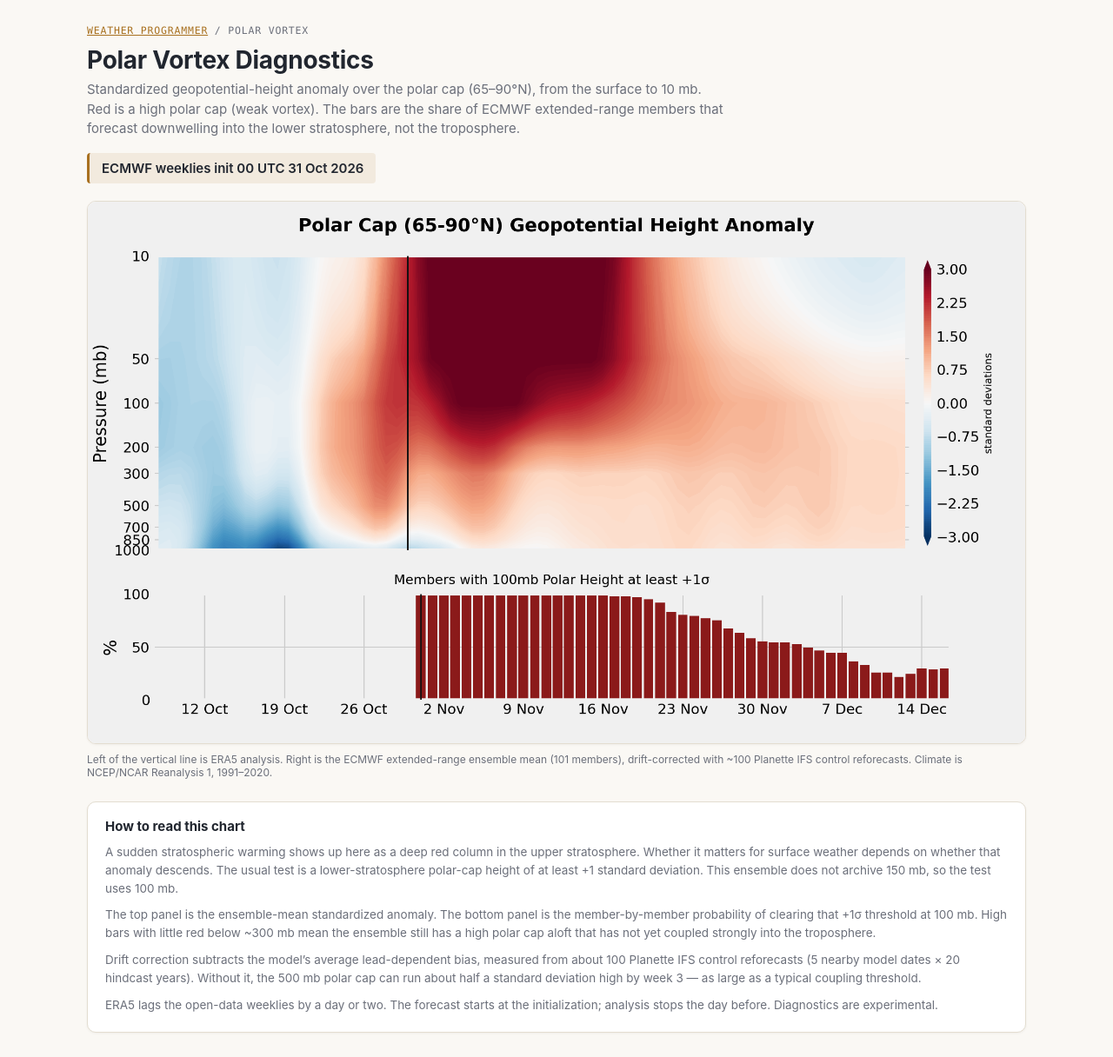
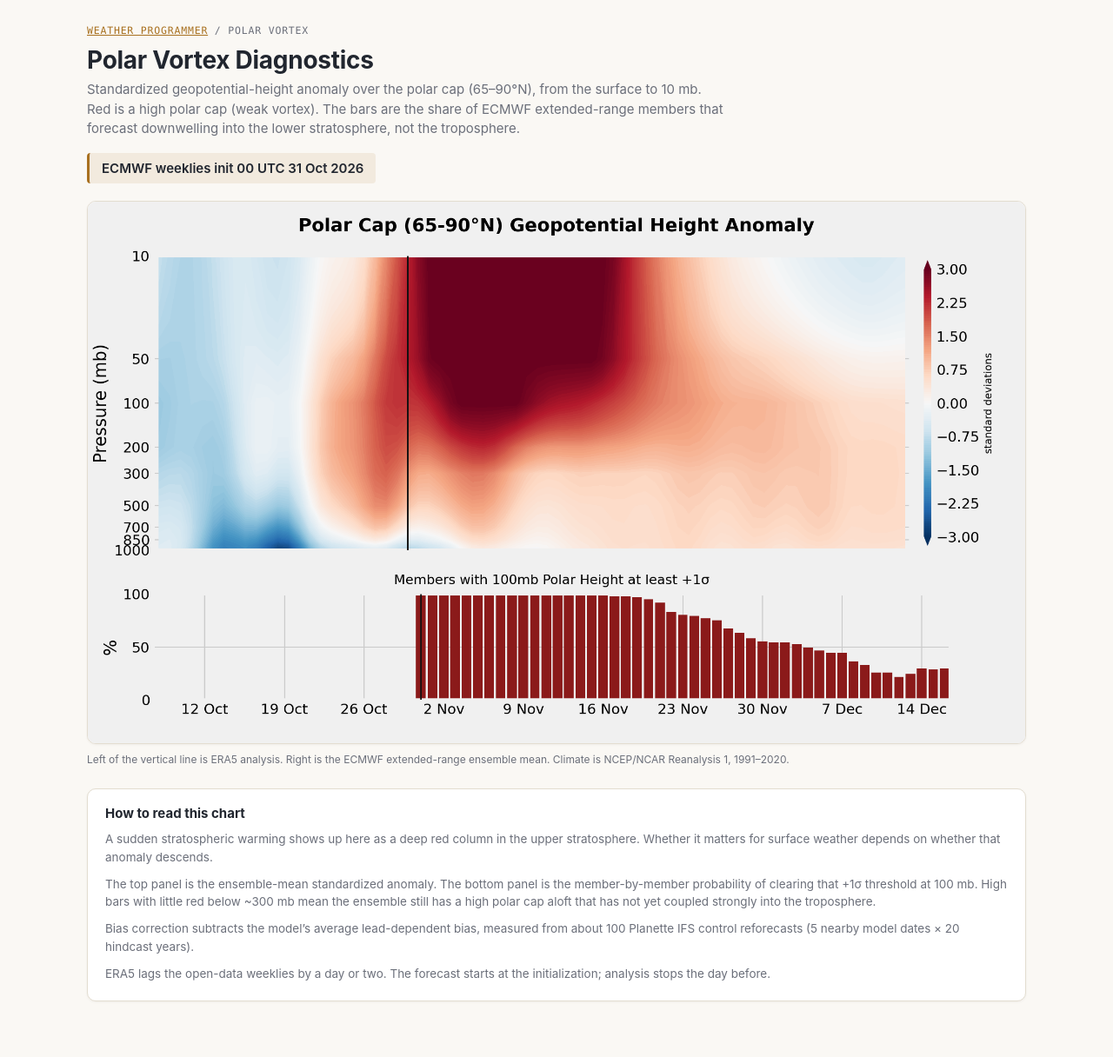
Before and after one commit to frontogenesis/frontogenesis.github.io, a Jekyll site: the page polar_vortex/index.html, which Jekyll copies as it is, in a window 1280 px wide. Shown: the whole page at 87% size. Built offline with Jekyll 4.4.1, drawn with Linux system fonts in a browser that asks for light colours; after the commit the page ends 1180 px from its top, so only the background shows below that.

Commit message:
Tighten polar vortex page copy and publish drift-corrected figure.
Co-authored-by: Cursor <cursoragent@cursor.com>

```diff
--- a/polar_vortex/index.html
+++ b/polar_vortex/index.html
@@ -108,14 +108,14 @@
     <div class="frame">
       <img id="chart" alt="Polar-cap geopotential-height anomaly and 100 mb descent probability" src="polar_cap_descent.png">
     </div>
-    <p class="hint">Left of the vertical line is ERA5 analysis. Right is the ECMWF extended-range ensemble mean (101 members), drift-corrected with ~100 Planette IFS control reforecasts. Climate is NCEP/NCAR Reanalysis 1, 1991–2020.</p>
+    <p class="hint">Left of the vertical line is ERA5 analysis. Right is the ECMWF extended-range ensemble mean. Climate is NCEP/NCAR Reanalysis 1, 1991–2020.</p>
 
     <div class="key">
       <h2>How to read this chart</h2>
-      <p>A sudden stratospheric warming shows up here as a deep red column in the upper stratosphere. Whether it matters for surface weather depends on whether that anomaly descends. The usual test is a lower-stratosphere polar-cap height of at least +1 standard deviation. This ensemble does not archive 150 mb, so the test uses 100 mb.</p>
+      <p>A sudden stratospheric warming shows up here as a deep red column in the upper stratosphere. Whether it matters for surface weather depends on whether that anomaly descends.</p>
       <p>The top panel is the ensemble-mean standardized anomaly. The bottom panel is the member-by-member probability of clearing that +1σ threshold at 100 mb. High bars with little red below ~300 mb mean the ensemble still has a high polar cap aloft that has not yet coupled strongly into the troposphere.</p>
-      <p>Drift correction subtracts the model’s average lead-dependent bias, measured from about 100 Planette IFS control reforecasts (5 nearby model dates × 20 hindcast years). Without it, the 500 mb polar cap can run about half a standard deviation high by week 3 — as large as a typical coupling threshold.</p>
-      <p>ERA5 lags the open-data weeklies by a day or two. The forecast starts at the initialization; analysis stops the day before. Diagnostics are experimental.</p>
+      <p>Bias correction subtracts the model’s average lead-dependent bias, measured from about 100 Planette IFS control reforecasts (5 nearby model dates × 20 hindcast years).</p>
+      <p>ERA5 lags the open-data weeklies by a day or two. The forecast starts at the initialization; analysis stops the day before.</p>
     </div>
   </div>
   <script>
```
